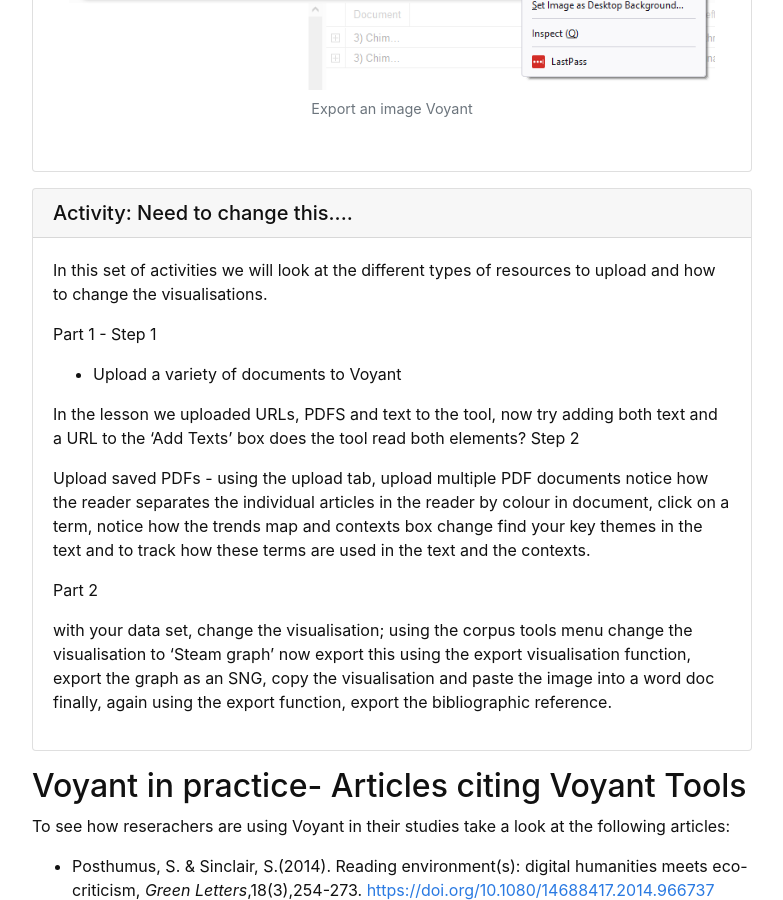
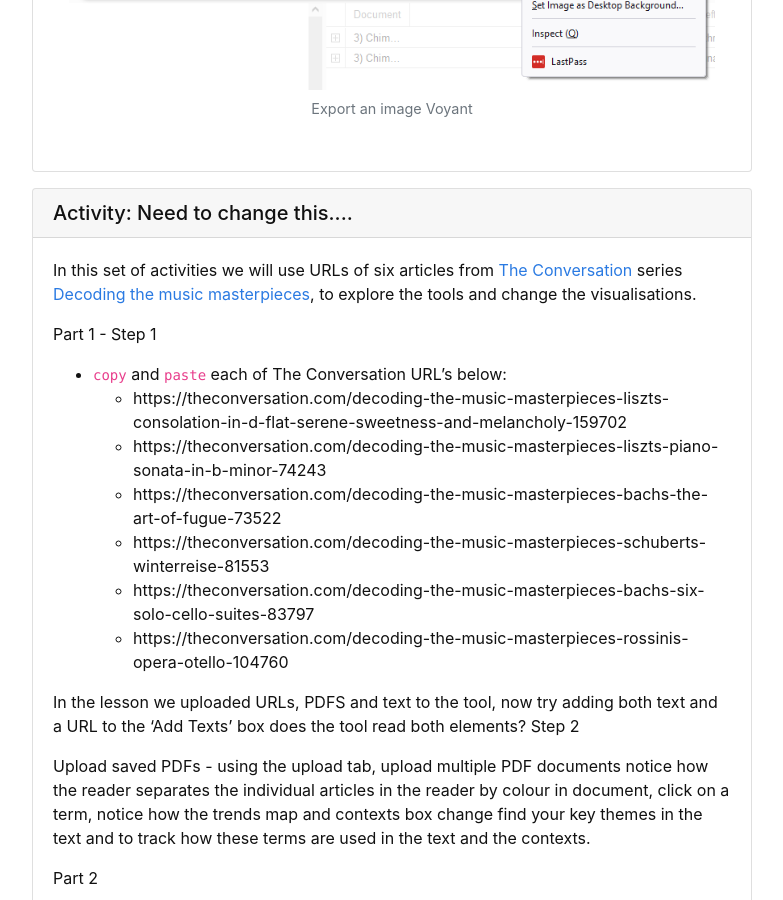
Before and after one commit to GULibrarySandbox/data-vis-basics, a Jekyll site: the page built from content/5-voyant.md, in a window 1280 px wide and 900 px high, scrolled down 7063 px. Shown: the whole window, without its empty margins (248-1031 px from the left). Built offline with Jekyll 4.4.1, drawn with Linux system fonts in a browser that asks for light colours.

Commit message:
Update 5-voyant.md

```diff
--- a/content/5-voyant.md
+++ b/content/5-voyant.md
@@ -105,11 +105,18 @@ The standard visualisations show the following in separate windows:
 {% include figure.html img="VoyantExportPNG.png" alt="Export an image from Voyant" caption="Export an image Voyant" width="100%" %}{% endcapture %}{% include card.md header="Activity - Export your findings" text=text %}
 
 {% capture text %}
-In this set of activities we will look at the different types of resources to upload and how to change the visualisations.
+In this set of activities we will use URLs of six articles from [The Conversation](https://theconversation.com/au) series [Decoding the music masterpieces](https://theconversation.com/au/topics/decoding-the-music-masterpieces-37147), to explore the tools and change the visualisations.
 
 Part 1 - Step 1
 
-- Upload a variety of documents to Voyant
+- `copy` and `paste` each of The Conversation URL's below:
+  - https://theconversation.com/decoding-the-music-masterpieces-liszts-consolation-in-d-flat-serene-sweetness-and-melancholy-159702
+  - https://theconversation.com/decoding-the-music-masterpieces-liszts-piano-sonata-in-b-minor-74243
+  - https://theconversation.com/decoding-the-music-masterpieces-bachs-the-art-of-fugue-73522
+  - https://theconversation.com/decoding-the-music-masterpieces-schuberts-winterreise-81553
+  - https://theconversation.com/decoding-the-music-masterpieces-bachs-six-solo-cello-suites-83797
+  - https://theconversation.com/decoding-the-music-masterpieces-rossinis-opera-otello-104760
+
 
 In the lesson we uploaded URLs, PDFS and text to the tool, now try adding both text and a URL to the 'Add Texts' box
 does the tool read both elements?
```
